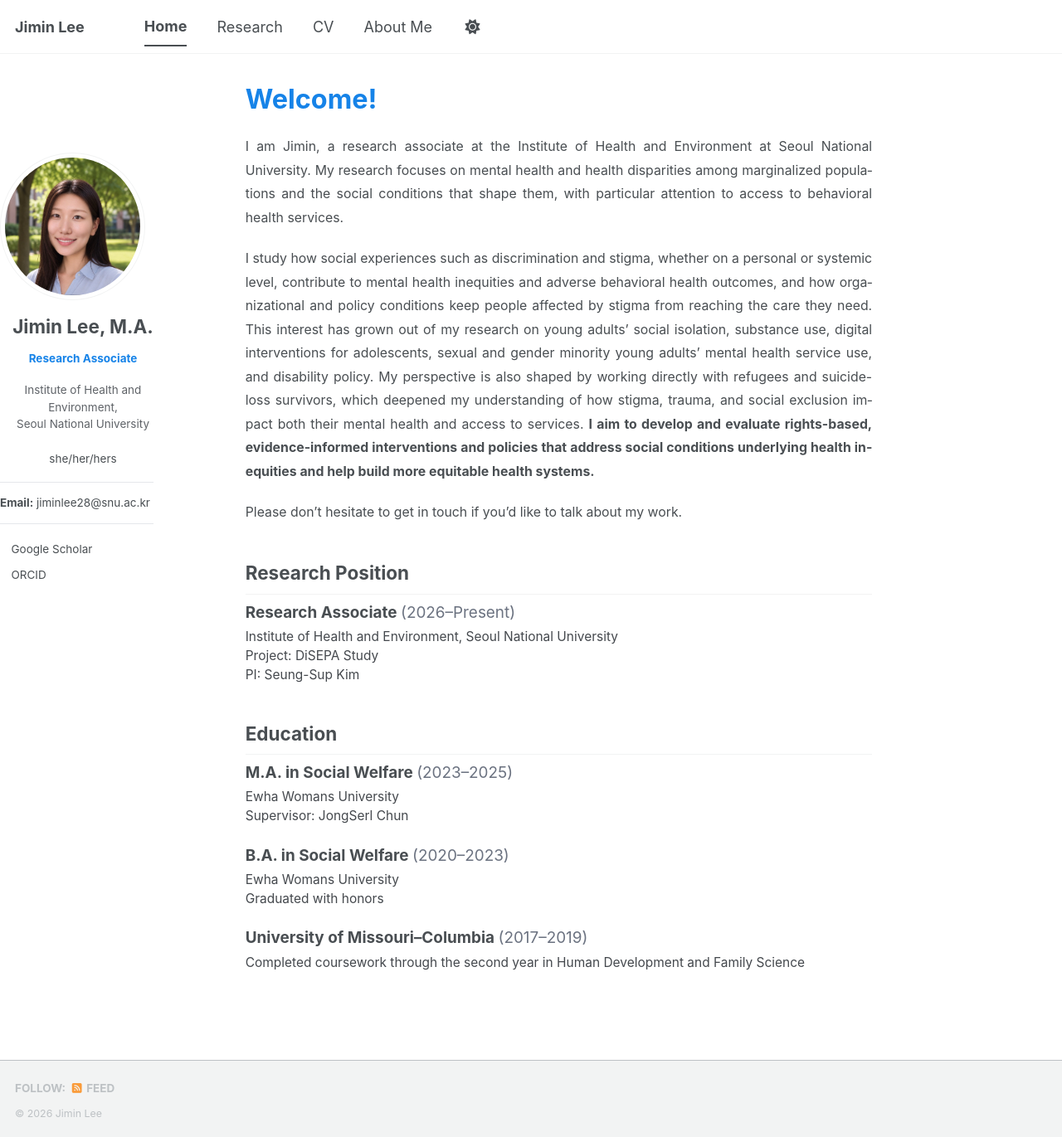
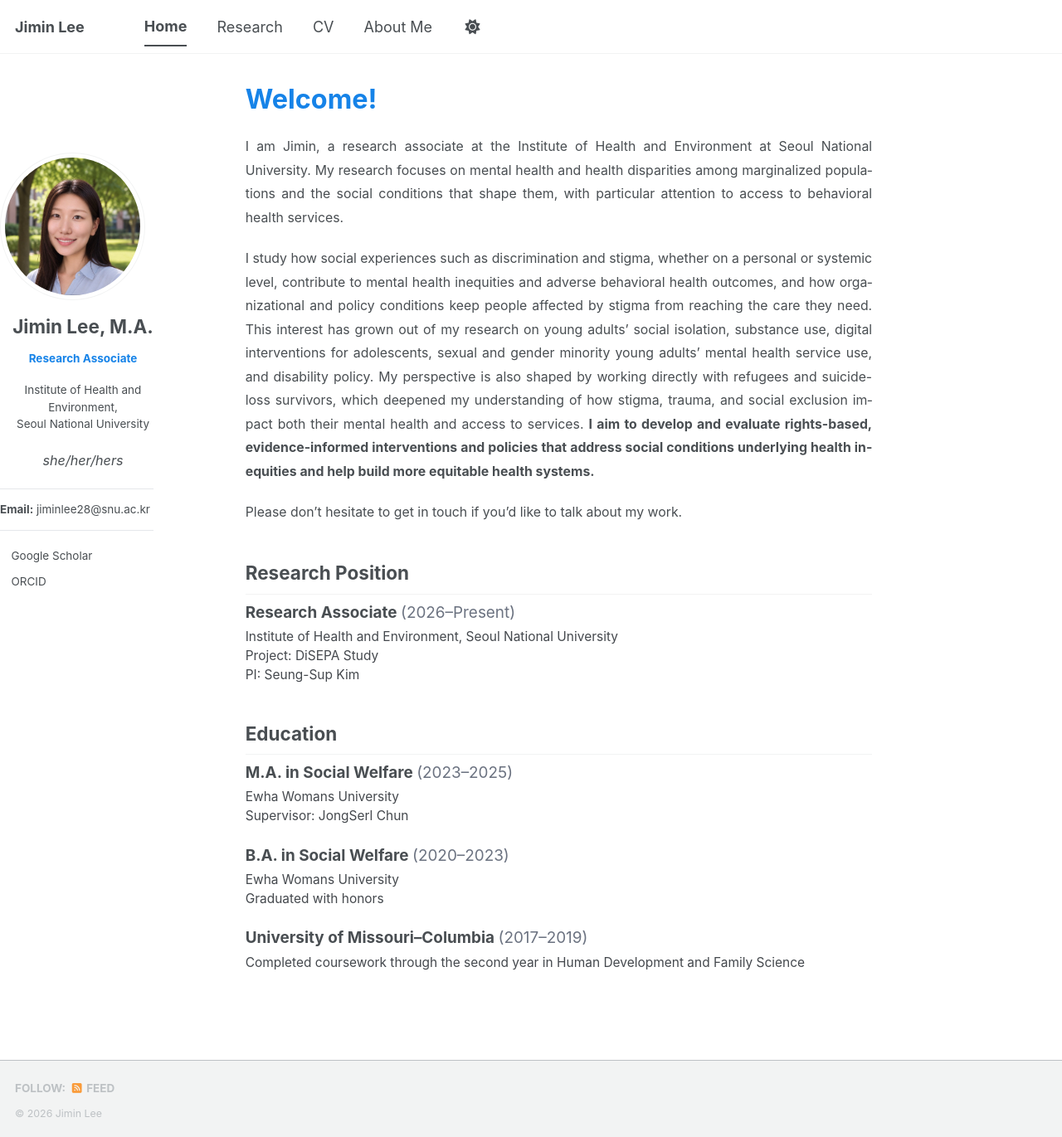
Before and after one commit to jiminlee-research/jiminlee-research.github.io, a Jekyll site: the page built from _pages/about.md, in a window 1280 px wide and 1371 px high. Shown: the whole window at 83% size. Built offline with Jekyll 4.4.1, drawn with Linux system fonts in a browser that asks for light colours; a style sheet for code colours, icons or effects is not loaded.

Commit message:
Match affiliation color to pronouns; italicize pronouns
Co-Authored-By: Claude Opus 5.5 <noreply@anthropic.com>
Claude-Session: https://claude.ai/code/session_01PcjxNgqngrrHjMZQkReYzc

```diff
--- a/assets/css/main.scss
+++ b/assets/css/main.scss
@@ -89,7 +89,7 @@
   display: block;
   width: 100%;
   margin: 0;
-  color: #5f6368;
+  color: inherit;
   font-size: .9em;
   line-height: 1.5;
   text-align: center;
@@ -97,6 +97,13 @@
 
 .author__affiliation--last {
   margin-bottom: 1.2rem;
+}
+
+.author__content--centered .author__pronouns {
+  margin: 0 0 1.2rem;
+  font-size: .9em;
+  font-style: italic;
+  text-align: center;
 }
 
 .author__email {
```
